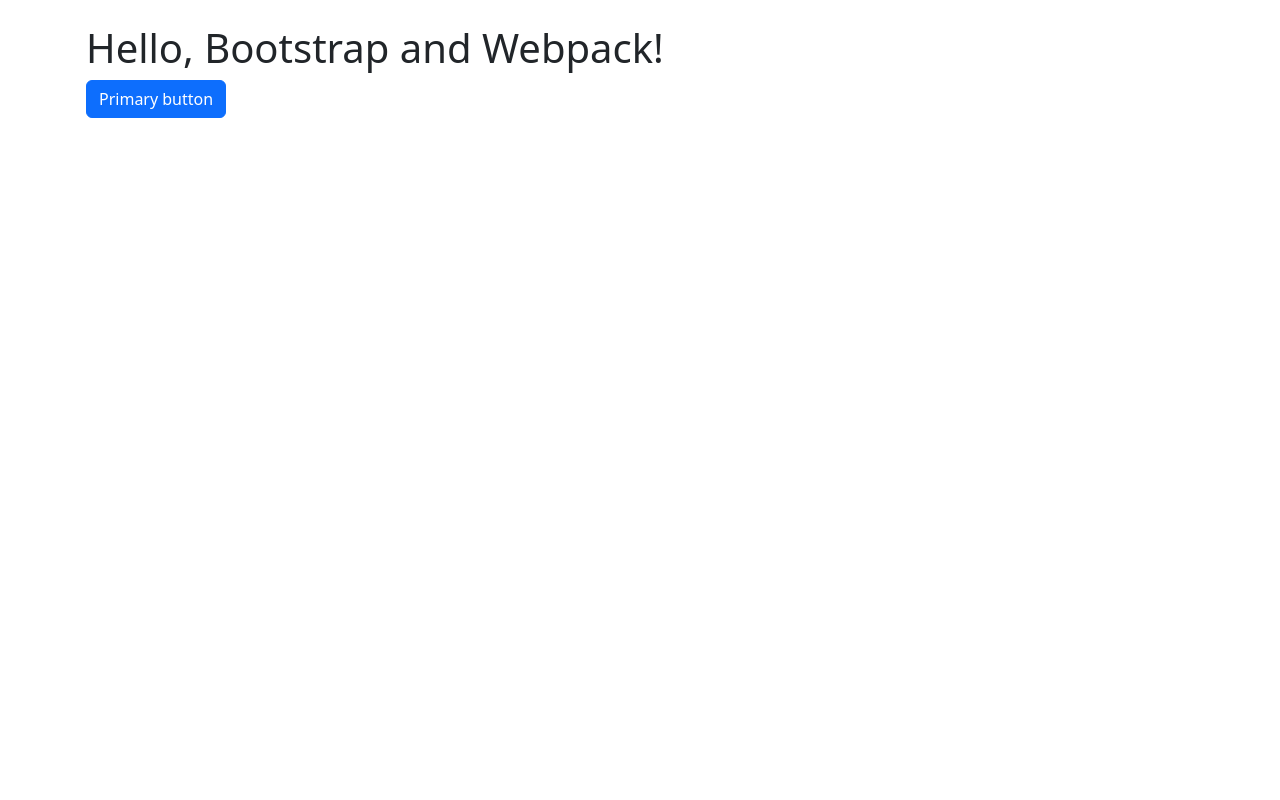
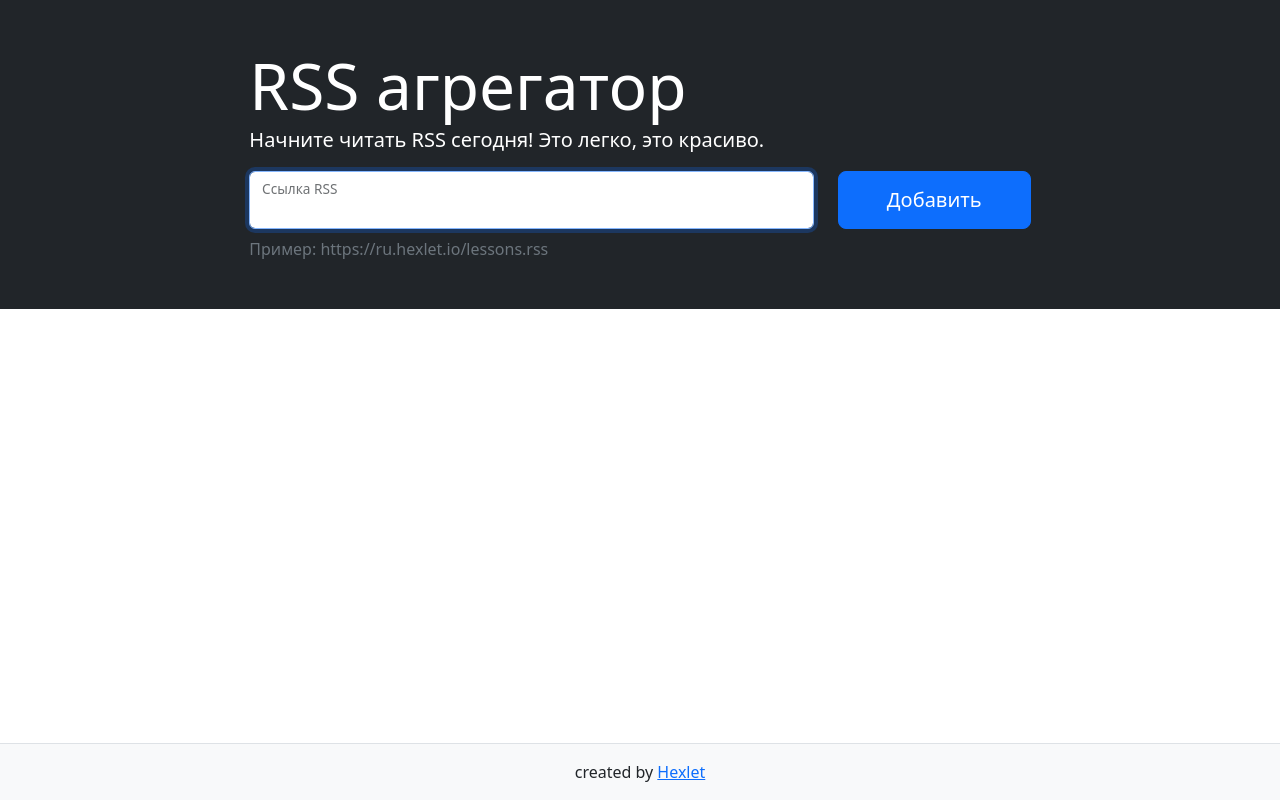
Before and after one commit to AndreyKrymski/frontend-project-lvl3, a website built with webpack: page index.html in a window 1280 px wide. Built offline with nearby package versions, Linux system fonts and the light colour scheme.

Commit message:
steps:step1

```diff
--- a/index.html
+++ b/index.html
@@ -4,11 +4,57 @@
         <meta charset="utf-8" />
         <title>Webpack App</title>
     </head>
-    <body>
-      <div class="container py-4 px-3 mx-auto">
-        <h1>Hello, Bootstrap and Webpack!</h1>
-        <button class="btn btn-primary">Primary button</button>
+    <body class="d-flex flex-column min-vh-100">
+      <div class="modal fade" id="modal" tabindex="-1" role="dialog" aria-labelledby="modal" aria-hidden="true">
+        <div class="modal-dialog" role="document">
+          <div class="modal-content">
+            <div class="modal-header">
+              <h5 class="modal-title"></h5>
+              <button type="button" class="btn-close close" data-bs-dismiss="modal" aria-label="Close"></button>
+            </div>
+            <div class="modal-body text-break"></div>
+            <div class="modal-footer">
+              <a class="btn btn-primary full-article" href="#" role="button" target="_blank" rel="noopener noreferrer">Читать полностью </a>
+              <button type="button" class="btn btn-secondary" data-bs-dismiss="modal">Закрыть</button>
+            </div>
+          </div>
+        </div>
       </div>
-    </body>
-
+      <main class="flex-grow-1">
+        <section class="container-fluid bg-dark p-5">
+          <div class="row">
+            <div class="col-md-10 col-lg-8 mx-auto text-white">
+              <h1 class="display-3 mb-0">RSS агрегатор</h1>
+              <p class="lead">Начните читать RSS сегодня! Это легко, это красиво.</p>
+              <form action="" class="rss-form text-body">
+                <div class="row"><div class="col">
+                  <div class="form-floating">
+                    <input id="url-input" autofocus="" required="" name="url" aria-label="url" class="form-control w-100" placeholder="ссылка RSS" autocomplete="off">
+                    <label for="url-input">Ссылка RSS</label>
+                  </div>
+                </div>
+                <div class="col-auto">
+                  <button type="submit" aria-label="add" class="h-100 btn btn-lg btn-primary px-sm-5">Добавить</button>
+                </div>
+              </div>
+            </form>
+            <p class="mt-2 mb-0 text-muted">Пример: https://ru.hexlet.io/lessons.rss</p>
+            <p class="feedback m-0 position-absolute small text-danger"></p>
+          </div>
+        </div>
+      </section>
+      <section class="container-fluid container-xxl p-5">
+        <div class="row">
+          <div class="col-md-10 col-lg-8 order-1 mx-auto posts"></div>
+          <div class="col-md-10 col-lg-4 mx-auto order-0 order-lg-1 feeds"></div>
+        </div>
+      </section>
+    </main>
+    <footer class="footer border-top py-3 mt-5 bg-light">
+      <div class="container-xl">
+        <div class="text-center">created by <a href="https://ru.hexlet.io/professions/frontend/projects/11" target="_blank">Hexlet</a>
+        </div>
+      </div>
+    </footer>
+  </body>
 </html>
--- a/package.json
+++ b/package.json
@@ -33,6 +33,7 @@
     "eslint-plugin-import": "^2.26.0",
     "eslint-plugin-jest": "^26.8.3",
     "html-webpack-plugin": "^5.5.0",
+    "jest": "^28.1.3",
     "postcss-loader": "^7.0.1",
     "sass": "^1.54.4",
     "sass-loader": "^13.0.2",
--- a/src/index.js
+++ b/src/index.js
@@ -1,4 +1,4 @@
 import 'bootstrap';
 import '../styles.scss';
 
-console.log("Hello World!1");
+console.log('Hello World!');
--- a/webpack.config.js
+++ b/webpack.config.js
@@ -2,9 +2,9 @@
 
 const path = require('path');
 const HtmlWebpackPlugin = require('html-webpack-plugin');
+const plugin = require('autoprefixer');
 
-const isProduction = process.env.NODE_ENV == 'production';
-
+const isProduction = process.env.NODE_ENV === 'production';
 
 const config = {
   entry: './src/index.js',
@@ -37,25 +37,25 @@
         test: /\.(scss)$/,
         use: [
           {
-                  loader: 'style-loader'
+            loader: 'style-loader',
           },
           {
-                  loader: 'css-loader'
+            loader: 'css-loader',
           },
           {
             loader: 'postcss-loader',
             options: {
               postcssOptions: {
                 plugins: () => [
-                        require('autoprefixer')
-                      ]
-                    }
-                  }
+                  plugin,
+                ],
+              },
+            },
           },
           {
-                  loader: 'sass-loader'
-                }
-              ]
+            loader: 'sass-loader',
+          },
+        ],
       },
 
       // Add your rules for custom modules here
@@ -67,8 +67,6 @@
 module.exports = () => {
   if (isProduction) {
     config.mode = 'production';
-
-
   } else {
     config.mode = 'development';
   }
```
Also changed, not shown: __tests__/example.test.js (added, +3 -0 lines), .eslintrc.yml, .github/workflows/build.yml, 2 other files. Lines whose indentation alone changed are shown as unchanged.
